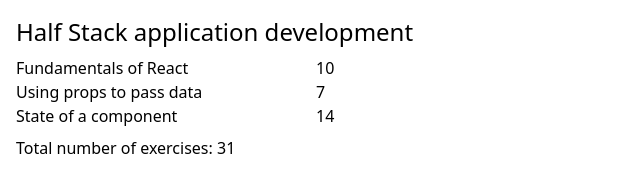
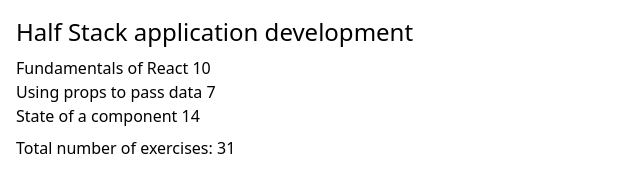
Before and after one commit to kasperkouhia/fso-1-1, a React (Vite) app: page / in a window 1280 px wide. Shown: the top 178 px of the page, without its empty margins (0-640 px from the left). Built offline with nearby package versions, Linux system fonts and the light colour scheme.

Commit message:
Complete exercise 1.2

```diff
--- a/src/components/Content.jsx
+++ b/src/components/Content.jsx
@@ -1,19 +1,12 @@
+import Part from "./Part";
+
 function Content(props) {
   return (
-    <ul>
-      <li className="flex">
-        <span className="min-w-[300px]">{props.part1}</span>
-        <span>{props.exercises1}</span>
-      </li>
-      <li className="flex">
-        <span className="min-w-[300px]">{props.part2}</span>
-        <span>{props.exercises2}</span>
-      </li>
-      <li className="flex">
-        <span className="min-w-[300px]">{props.part3}</span>
-        <span>{props.exercises3}</span>
-      </li>
-    </ul>
+    <div>
+      <Part part={props.part1} exercises={props.exercises1} />
+      <Part part={props.part2} exercises={props.exercises2} />
+      <Part part={props.part3} exercises={props.exercises3} />
+    </div>
   );
 }
 
--- /dev/null
+++ b/src/components/Part.jsx
@@ -0,0 +1,9 @@
+function Part(props) {
+  return (
+    <p>
+      {props.part} {props.exercises}
+    </p>
+  );
+}
+
+export default Part;
```
